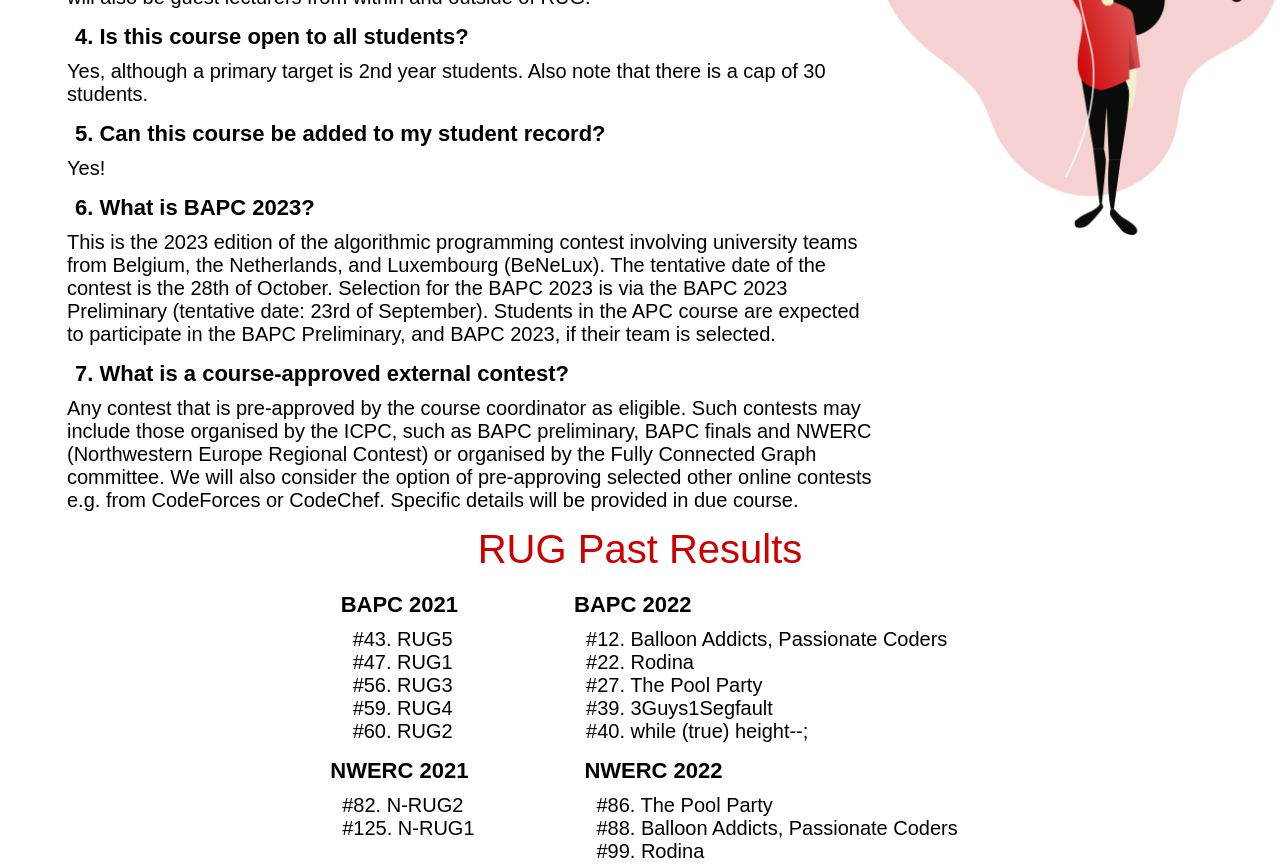
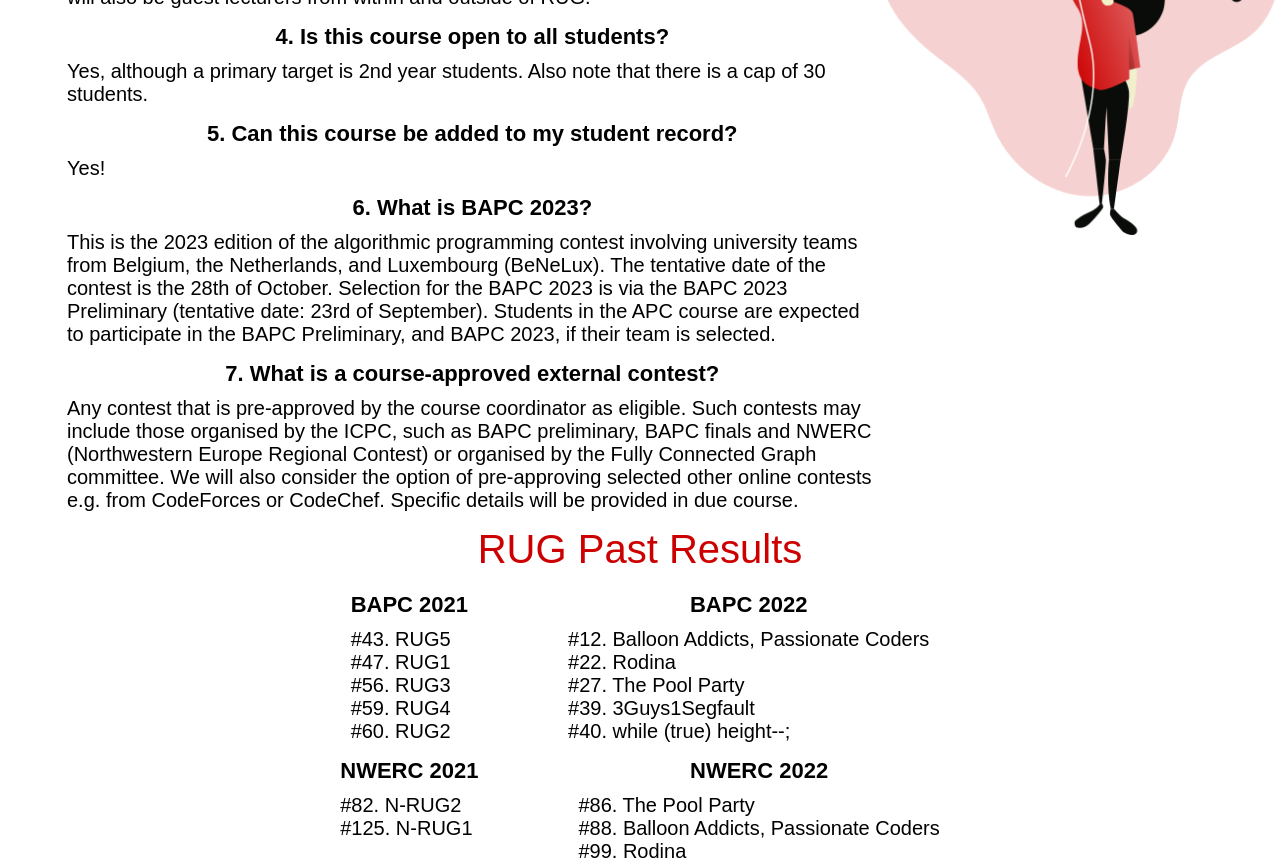
Before and after one commit to rug-apc/website, a React (Create React App) app: page / in a window 1280 px wide. Shown: the part 1920-2784 px from the top of the page. Built offline with nearby package versions, Linux system fonts and the light colour scheme.

Commit message:
hope it's good

```diff
--- a/src/components/Results.js
+++ b/src/components/Results.js
@@ -10,23 +10,23 @@ export default function Results() {
         <div className="table">
           <p className="text-block1 bold">BAPC 2021</p>
           <ul className="size24 ">
-            <li className="list">#43. RUG5</li>
-            <li className="list">#47. RUG1</li>
-            <li className="list">#56. RUG3</li>
-            <li className="list">#59. RUG4</li>
-            <li className="list">#60. RUG2</li>
+            <li className="list1">#43. RUG5</li>
+            <li className="list1">#47. RUG1</li>
+            <li className="list1">#56. RUG3</li>
+            <li className="list1">#59. RUG4</li>
+            <li className="list1">#60. RUG2</li>
           </ul>
         </div>
         <div className="table">
           <p className="text-block1 bold">BAPC 2022</p>
           <ul className="size24 ">
-            <li className="list">
+            <li className="list1">
               #12. Balloon Addicts, Passionate Coders
             </li>
-            <li className="list">#22. Rodina</li>
-            <li className="list">#27. The Pool Party</li>
-            <li className="list">#39. 3Guys1Segfault</li>
-            <li className="list">#40. while (true) height--;</li>
+            <li className="list1">#22. Rodina</li>
+            <li className="list1">#27. The Pool Party</li>
+            <li className="list1">#39. 3Guys1Segfault</li>
+            <li className="list1">#40. while (true) height--;</li>
           </ul>
         </div>
         </div>
@@ -34,18 +34,18 @@ export default function Results() {
         <div className="table">
           <p className="text-block1 bold">NWERC 2021</p>
           <ul className="size24 ">
-            <li className="list">#82. N-RUG2</li>
-            <li className="list">#125. N-RUG1</li>
+            <li className="list1">#82. N-RUG2</li>
+            <li className="list1">#125. N-RUG1</li>
           </ul>
         </div>
 
         <div className="table">
           <p className="text-block1 bold">NWERC 2022</p>
           <ul className="size24 ">
-            <li className="list">#86. The Pool Party</li>
-            <li className="list">#88. Balloon Addicts, Passionate Coders</li>
-            <li className="list">#99. Rodina</li>
-            <li className="list">#106. 3Guys1Segfault</li>
+            <li className="list1">#86. The Pool Party</li>
+            <li className="list1">#88. Balloon Addicts, Passionate Coders</li>
+            <li className="list1">#99. Rodina</li>
+            <li className="list1">#106. 3Guys1Segfault</li>
           </ul>
         </div>
         </div>
@@ -53,12 +53,12 @@ export default function Results() {
         <div className="table">
           <p className="text-block1 bold gold-text">NKP/BAPC winners</p>
           <ul className="size24">
-            <li className="list">1992. TBD (+UVA)</li>
-            <li className="list">1993. TBD (+UVA)</li>
-            <li className="list">1995. m38c</li>
-            <li className="list">1997. *scratch*</li>
-            <li className="list">2000. Bug Fiction</li>
-            <li className="list">2002. Bug Fiction</li>
+            <li className="list1">1992. TBD (+UVA)</li>
+            <li className="list1">1993. TBD (+UVA)</li>
+            <li className="list1">1995. m38c</li>
+            <li className="list1">1997. *scratch*</li>
+            <li className="list1">2000. Bug Fiction</li>
+            <li className="list1">2002. Bug Fiction</li>
           </ul>
         </div>
       </div>
--- a/src/style/small.css
+++ b/src/style/small.css
@@ -230,7 +230,9 @@ nav {
 }
 
 .text-block1 {
-    margin: 10px 8px;
+    margin-top:10px;
+    margin-bottom: 10px;
+    text-align: center;
     font-size: 18px;
 }
 
@@ -284,8 +286,9 @@ nav {
     text-shadow: 1px 0 0 #000, 0 -1px 0 #000, 0 1px 0 #000, -1px 0 0 #000;
   }
 
-.list {
+.list1 {
     display: block;
+    text-decoration: none;
   }
 
 @media only screen and (max-width:480px) {
```
